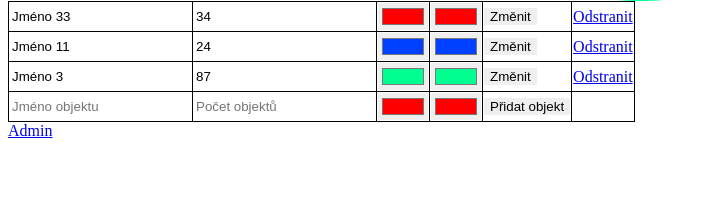
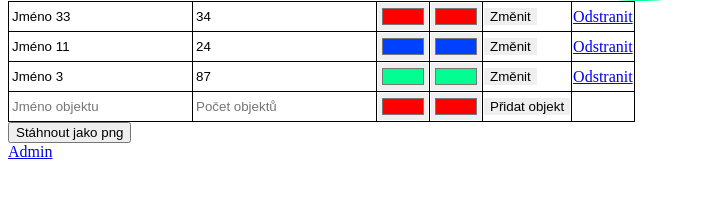
Before and after one commit to chovaiv/zaverecny_projekt2, a Django app: page / in a window 1280 px wide. Shown: the part 539-761 px from the top of the page, without its empty margins (0-717 px from the left). Run offline with Django 3.2, Linux system fonts and the light colour scheme; data comes from the database, SQL or seed files in the repository; some libraries are stand-ins or nearby versions.

Commit message:
Přidané stáhnutí grafu jako .png

```diff
--- a/graf/templates/graf/doughnut.html
+++ b/graf/templates/graf/doughnut.html
@@ -83,7 +83,19 @@ button:focus {
         </form>
     </tr>
     </table>
+<script>
+        function download() {
+var download = document.getElementById("download");
+var image = document.getElementById("myChart").toDataURL("image/png")
+    .replace("image/png", "image/octet-stream");
+download.setAttribute("href", image);
+//download.setAttribute("download","archive.png");
+}
 
+    </script>
+<a id="download" download="graf.png">
+<button type="button" onClick="download()">Stáhnout jako png</button>
+</a>
 </div>
 
 {%endblock content%}
```
